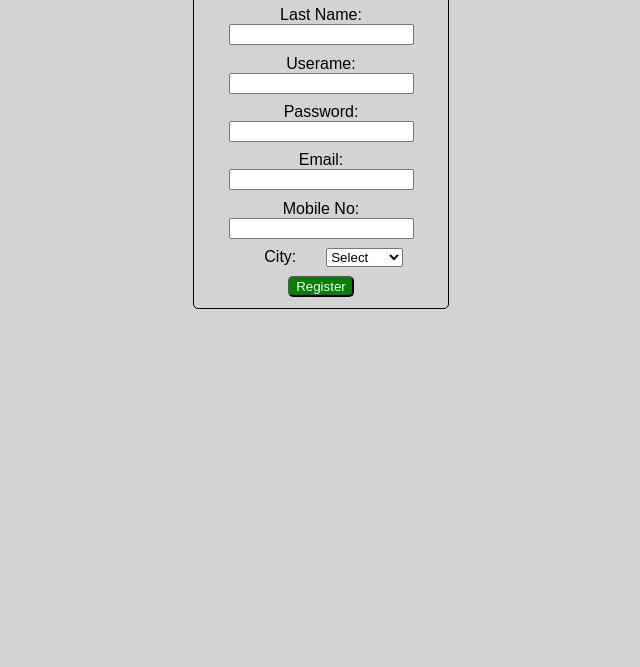
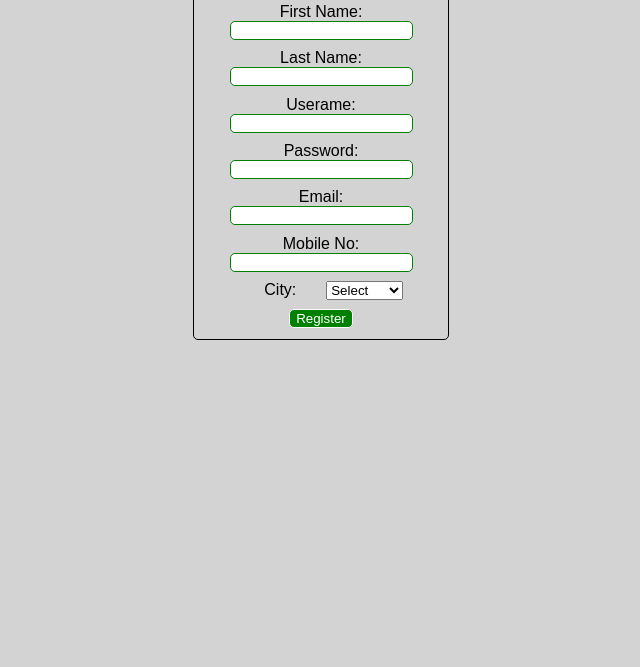
Before and after one commit to cs-fullstack-2020-fall/200714-html-forms-ic-dlevy91, a plain HTML site: page index.html in a window 1280 px wide. Shown: the part 133-800 px from the top of the page, without its empty margins (319-959 px from the left). Drawn offline with Linux system fonts and the light colour scheme.

Commit message:
added new stuff in css and html

```diff
--- a/index.css
+++ b/index.css
@@ -18,14 +18,20 @@ div {
     margin-bottom: 4%;
 
 }
-
+/* added border */
 button {
     background-color: green;
     color: white;
     border-radius: 5px;
+    border: white 1px solid;
 }
 /* Found this with google actually on stack overflow */
 label {
      display: inline-block; width: 83px;
 
 }
+/* added input color and radius */
+input {
+    border-radius: 5px;
+    border: 1px green solid;
+}
--- a/index.html
+++ b/index.html
@@ -9,9 +9,10 @@
 
 
 <body>
-    <h1>Registration Form</h1>
+
 
     <form>
+    <h1>Registration Form</h1>
 <!-- First Name -->
     <div>
     <label for="firstName">First Name:</label>
```
